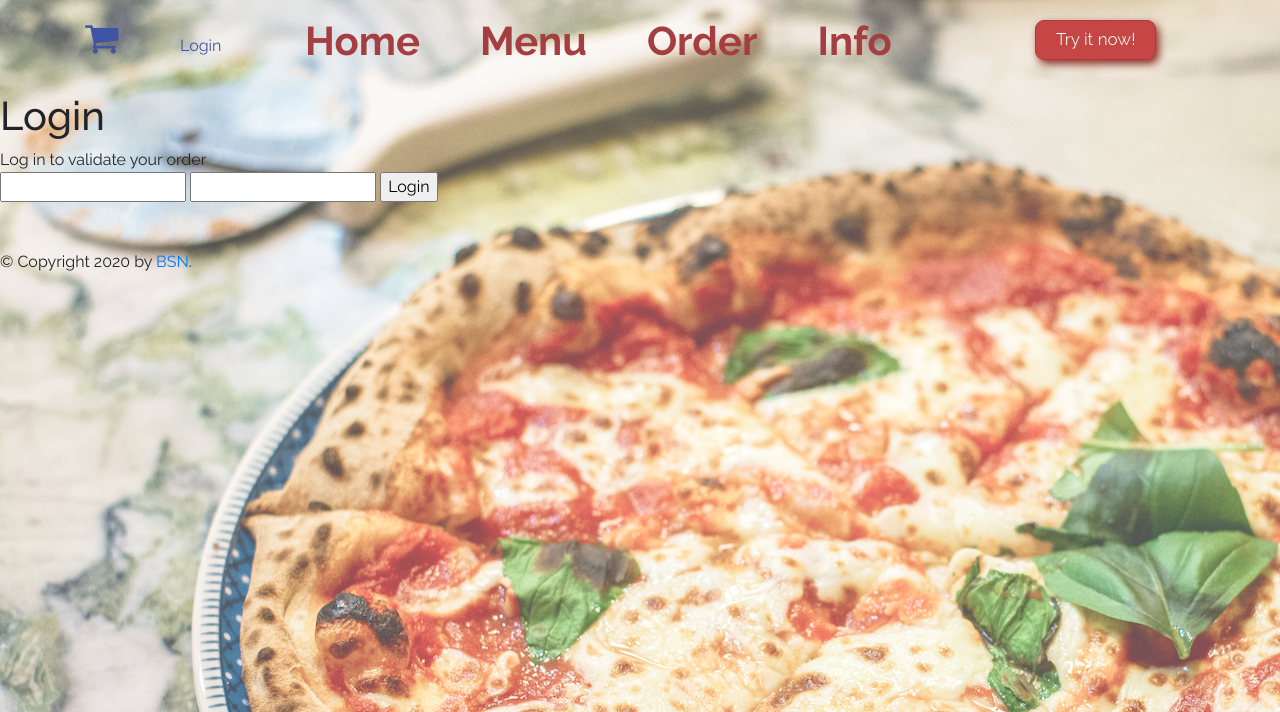
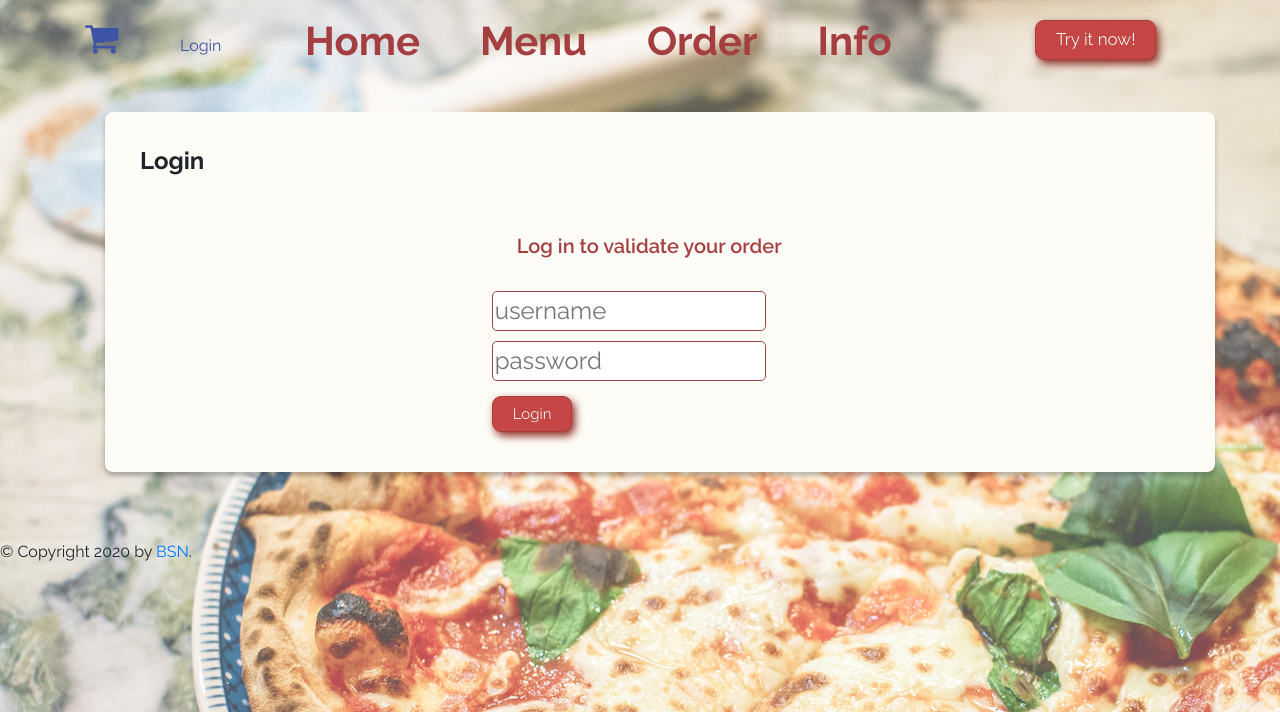
Before and after one commit to ABUISSON/pizza, a Django app: page /payment/ in a window 1280 px wide. Shown: the top 712 px of the page. Run offline with Django 3.2, Linux system fonts and the light colour scheme; some libraries are stand-ins or nearby versions; some web fonts are replaced.

Commit message:
finished front

```diff
--- a/orders/processors.py
+++ b/orders/processors.py
@@ -4,7 +4,7 @@ def get_cart_size(request):
     n_cart=0
     if request.user.is_authenticated:
         if Order.objects.filter(client=request.user,payment_status=False).count()>0:
-            o = Order.objects.get(client=request.user,payment_status=False) #TODO: tester que tout se passe bien
+            o = Order.objects.filter(client=request.user,payment_status=False).first() #TODO: pose des problèmes quand il y en a plusieurs
             cart_isfull = True
             n_cart = o.get_order_size()
         else:
--- a/orders/static/orders/style.css
+++ b/orders/static/orders/style.css
@@ -262,3 +262,41 @@ body {
   font-weight: 600;
   margin: 25px;
 }
+
+/* login */
+
+.login_btn {
+	box-shadow: 3px 4px 9px 0px #8a2a21;
+	/* background:linear-gradient(to bottom, var(--dark-red-color) 5%, #f24437 100%); */
+	background-color:#C64646;
+	border-radius:9px;
+	border:1px solid var(--dark-red-color);
+	display:inline-block;
+	cursor:pointer;
+	color:var(--beige-color);
+	font-family:'Raleway';
+	font-size:15px;
+	padding:6px 20px;
+	text-decoration:none;
+	text-shadow:0px 0px 0px #810e05;
+  align-items: center;
+  margin-top: 10px;
+  margin-bottom: 20px;
+}
+.login_btn:hover {
+	background:linear-gradient(to bottom, #C64646 5%, var(--dark-red-color) 100%);
+	background-color:var(--dark-red-color);
+  color:var(--beige-color);
+}
+.login_btn:active {
+	position:relative;
+	top:1px;
+}
+
+.login_form{
+  margin-top: 5px;
+  margin-bottom: 5px;
+  border-radius:5px;
+  border:1px solid var(--dark-red-color);
+  font-family:'Raleway';
+}
--- a/orders/templates/orders/cart.html
+++ b/orders/templates/orders/cart.html
@@ -6,7 +6,9 @@
 <div class="container">
   <div class="fond">
     <div class="row">
-      <h4 class="menu_title">Here is your cart</h4>
+      <div class="col md-12">
+        <h4 class="menu_title">Here is your cart</h4>
+      </div>
     </div>
     <div class="row">
       <div class="col md-12">
--- a/orders/views.py
+++ b/orders/views.py
@@ -164,9 +164,12 @@ def validate(request):
 
 def monitor(request):
     """Function to view admin monitoring"""
-    #IMPLEMENTER: checkez si la personne est logged en tant qu'admin
-    pending = Order.objects.filter(payment_status=True,delivered_status=False)
-    return render(request,'orders/admin.html',{"orders":pending})
+    #TODO: checkez si la personne est logged en tant qu'admin
+    pending = Order.objects.filter(payment_status=True,delivered_status=False).all()
+    orders = []
+    for o in pending:
+        orders.append({"order":o,"food":o.all_food()})
+    return render(request,'orders/admin.html',{"orders":orders})
 
 def done(request,pk):
     """ Function to set orders to completed """
@@ -175,4 +178,8 @@ def done(request,pk):
         order.delivered_status = True
         order.save()
     pending = Order.objects.filter(payment_status=True,delivered_status=False)
-    return render(request,'orders/admin.html',{"orders":pending})
+    pending = Order.objects.filter(payment_status=True,delivered_status=False).all()
+    orders = []
+    for o in pending:
+        orders.append({"order":o,"food":o.all_food()})
+    return render(request,'orders/admin.html',{"orders":orders})
--- a/users/templates/users/login.html
+++ b/users/templates/users/login.html
@@ -3,16 +3,33 @@
 {% block title %}Login{% endblock %}
 
 {% block content %}
-<h1>Login</h1>
+<div class="container">
+  <div class="fond">
+    <div class="row">
+      <div class="col md-12">
+        <h4 class="menu_title" style="margin-bottom:30px">Login</h4>
+      </div>
+    </div>
+    <div class="row">
+      <div class="col md-1">
+      </div>
+      <div class="col md-10 index">
         {% if message %}
-    <div>
+        <div class="price">
           {{ message }}
         </div>
         {% endif %}
         <form action="{% url 'login' %}" method="post">
           {% csrf_token %}
-    <input name="username" type="text"/>
-    <input name="password" type="password"/>
-    <input type="submit" value="Login"/>
+          <input class="login_form" name="username" placeholder="username" type="text"/>
+          <input class="login_form" name="password" type="password" placeholder="password"/>
+          <br>
+          <input class="login_btn" type="submit" value="Login"/>
         </form>
+      </div>
+      <div class="col md-1">
+      </div>
+    </div>
+  </div>
+</div>
 {% endblock %}
```
Also changed, not shown: orders/templates/orders/admin.html (+30 -11 lines), orders/templates/orders/payment.html (+23 -9 lines), orders/templates/orders/thankyou.html (+19 -4 lines), users/templates/users/user.html (+21 -5 lines). Lines whose indentation alone changed are shown as unchanged.
